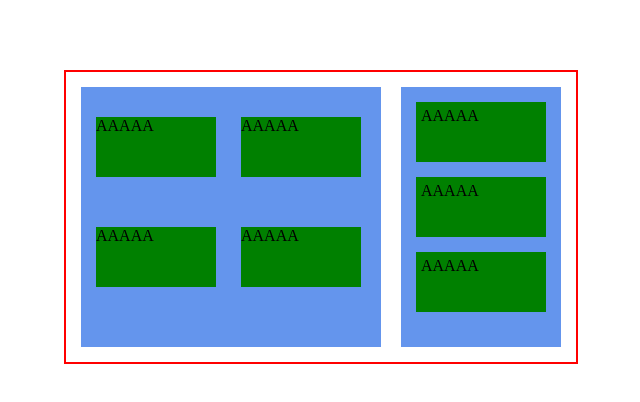
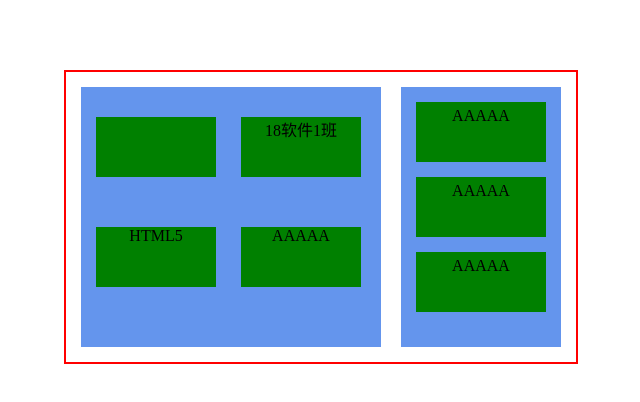
Before and after one commit to gxggxl/HTML5, a plain HTML site: page css-float-div.html in a window 1280 px wide. Shown: the whole page, without its empty margins (319-959 px from the left). Drawn offline with Linux system fonts and the light colour scheme.

Commit message:
Update css-float-div.html

```diff
--- a/css-float-div.html
+++ b/css-float-div.html
@@ -1,10 +1,3 @@
-<!--
- * @Author       : gxggxl
- * @E-mail       : gxggxl@qq.com
- * @Date         : 2020-07-21 12:14:10
- * @LastEditTime : 2020-07-21 22:05:22
- * @FilePath     : /HTML5/css-float-div.html
--->
 <!DOCTYPE html>
 <html>
 	<head>
@@ -18,6 +11,10 @@
 				padding: 5px;
 				margin: 0 auto;
 				margin-top: 70px;
+			}
+			.left div,
+			.right div{
+				text-align: center;
 			}
 			.left{
 				width: 300px;
@@ -56,9 +53,9 @@
 	<body>
 		<div id="canvas">
 			<div class="left">
-				<div>AAAAA</div>
-				<div>AAAAA</div>
-				<div>AAAAA</div>
+				<div></div>
+				<div>18软件1班</div>
+				<div>HTML5</div>
 				<div>AAAAA</div>
 			</div>
 			<div class="right">
```
